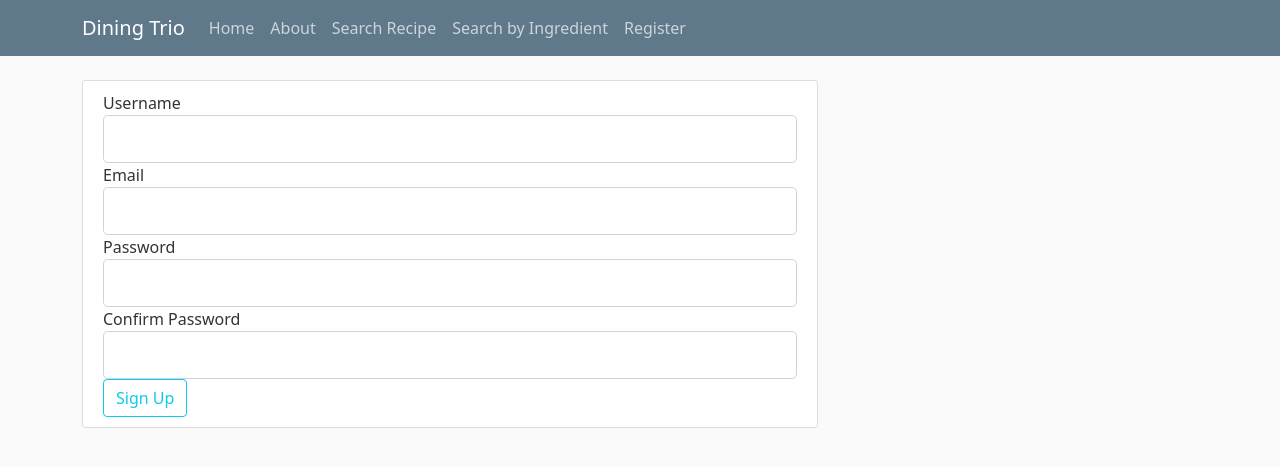
After one commit to maro910/webRecipe, a Flask app: page /register in a window 1280 px wide. The commit adds this page. Shown: the top 467 px of the page. Run offline with Flask 2, Linux system fonts and the light colour scheme.

Commit message:
Register

```diff
--- /dev/null
+++ b/website/forms.py
@@ -0,0 +1,13 @@
+from flask_wtf import FlaskForm
+from wtforms import StringField, PasswordField, SubmitField, BooleanField
+from wtforms.validators import DataRequired, Length, Email, EqualTo
+
+class RegistrationForm(FlaskForm):
+    username = StringField('Username',
+                           validators=[DataRequired(), Length(min=2, max=20)])
+    email = StringField('Email',
+                        validators=[DataRequired(), Email()])
+    password = PasswordField('Password', validators=[DataRequired()])
+    confirm_password = PasswordField('Confirm Password',
+                                     validators=[DataRequired(), EqualTo('password')])
+    submit = SubmitField('Sign Up')
--- a/website/main.py
+++ b/website/main.py
@@ -1,5 +1,11 @@
-from flask import Flask, render_template, url_for
+from flask import Flask, render_template, url_for, flash, redirect
+from forms import RegistrationForm
+from flask_behind_proxy import FlaskBehindProxy
+
+
 app = Flask(__name__) # this gets the name of the file so Flask knows it's name
+proxied = FlaskBehindProxy(app)
+app.config['SECRET_KEY'] = '18d37da1eb2f66efb3bceaf848905c93'
 #random comment
 
 @app.route("/")
@@ -18,5 +24,13 @@ def ingredient():
 def recipe():
     return render_template('recipe.html', subtitle='Enter a recipe', text='Find a Recipe')
 
+@app.route("/register", methods=['GET', 'POST'])
+def register():
+    form = RegistrationForm()
+    if form.validate_on_submit(): # checks if entries are valid
+        flash(f'Account created for {form.username.data}!', 'success')
+        return redirect(url_for('home')) # if so - send to home page
+    return render_template('register.html', title='Register', form=form)
+
 if __name__ == '__main__':
     app.run(debug=True, host="0.0.0.0")
--- a/website/templates/layout.html
+++ b/website/templates/layout.html
@@ -23,6 +23,7 @@
                 <a class="nav-item nav-link" href="/about">About</a>
                 <a class="nav-item nav-link" href="/recipe">Search Recipe</a>
                 <a class="nav-item nav-link" href="/ingredient">Search by Ingredient</a>
+                <a class="nav-item nav-link" href="/register">Register</a>
               </div>
             </div>
           </div>
@@ -31,6 +32,15 @@
       <main role="main" class="container">
         <div class="row">
           <div class="col-md-8">
+            {% with messages = get_flashed_messages(with_categories=true) %}
+              {% if messages %}
+                {% for category, message in messages %}
+                   <div class="alert alert-{{ category }}">
+                     {{ message }}
+                  </div>
+                {% endfor %}
+              {% endif %}
+            {% endwith %}
             {% block content %}{% endblock %}
           </div>
         </div>
--- /dev/null
+++ b/website/templates/register.html
@@ -0,0 +1,67 @@
+{% extends "layout.html" %}
+{% block content %}
+    <div class="content-section">
+        <form method="POST" action="">
+            {{ form.hidden_tag() }}
+            <fieldset class="form-group">
+             <div class="form-group">
+                 {{ form.username.label(class="form-control-label") }}
+                 {% if form.username.errors %}
+                   {{ form.username(class="form-control form-control-lg is-invalid") }}
+                   <div class="invalid-feedback">
+                     {% for error in form.username.errors%}
+                         <span>{{error}}</span>
+                     {% endfor %}
+                   </div>
+               {% else %}
+                   {{ form.username(class="form-control form-control-lg") }}
+               {% endif %}
+             </div>
+
+             <div class="form-group">
+                 {{ form.email.label(class="form-control-label") }}
+                 {% if form.email.errors %}
+                   {{ form.email(class="form-control form-control-lg is-invalid") }}
+                   <div class="invalid-feedback">
+                     {% for error in form.email.errors%}
+                         <span>{{error}}</span>
+                     {% endfor %}
+                   </div>
+                   {% else %}
+                       {{ form.email(class="form-control form-control-lg") }}
+               {% endif %}
+              </div>
+                 <div class="form-group">
+                     {{ form.password.label(class="form-control-label") }}
+                     {% if form.password.errors %}
+                       {{ form.password(class="form-control form-control-lg is-invalid") }}
+                       <div class="invalid-feedback">
+                         {% for error in form.password.errors%}
+                             <span>{{error}}</span>
+                         {% endfor %}
+                       </div>
+                   {% else %}
+                       {{ form.password(class="form-control form-control-lg") }}
+                   {% endif %}
+                 </div>
+                 <div class="form-group">
+                     {{ form.confirm_password.label(class="form-control-label") }}
+                     {% if form.confirm_password.errors %}
+                       {{ form.confirm_password(class="form-control form-control-lg is-invalid") }}
+                       <div class="invalid-feedback">
+                         {% for error in form.confirm_password.errors%}
+                             <span>{{error}}</span>
+                         {% endfor %}
+                       </div>
+                   {% else %}
+                       {{ form.confirm_password(class="form-control form-control-lg") }}
+                   {% endif %}
+                 </div>
+            </fieldset>
+
+           <div class="form-group">
+             {{ form.submit(class="btn btn-outline-info") }}
+          </div>
+         </form>
+    </div>
+ {% endblock content %}
```
